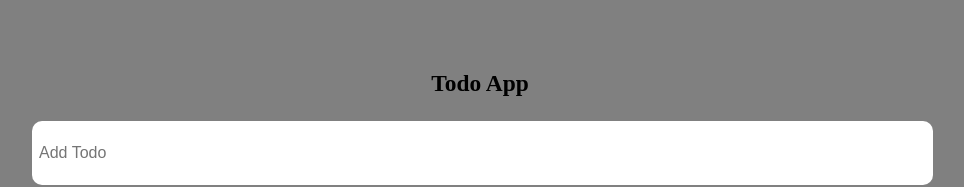
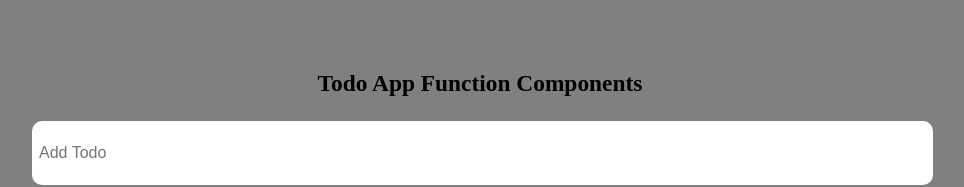
Before and after one commit to AliAkber0/todo, a React (Create React App) app: page / in a window 1280 px wide. Shown: the top 187 px of the page, without its empty margins (160-1124 px from the left). Built offline with nearby package versions, Linux system fonts and the light colour scheme; no server answers.

Commit message:
minor-changes

```diff
--- a/src/App.js
+++ b/src/App.js
@@ -5,7 +5,7 @@ import "./Styles/app.scss";
 const App = () => {
   return (
     <div className="app">
-      <h3>Todo App</h3>
+      <h3>Todo App Function Components</h3>
       <Todo />
     </div>
   );
```
